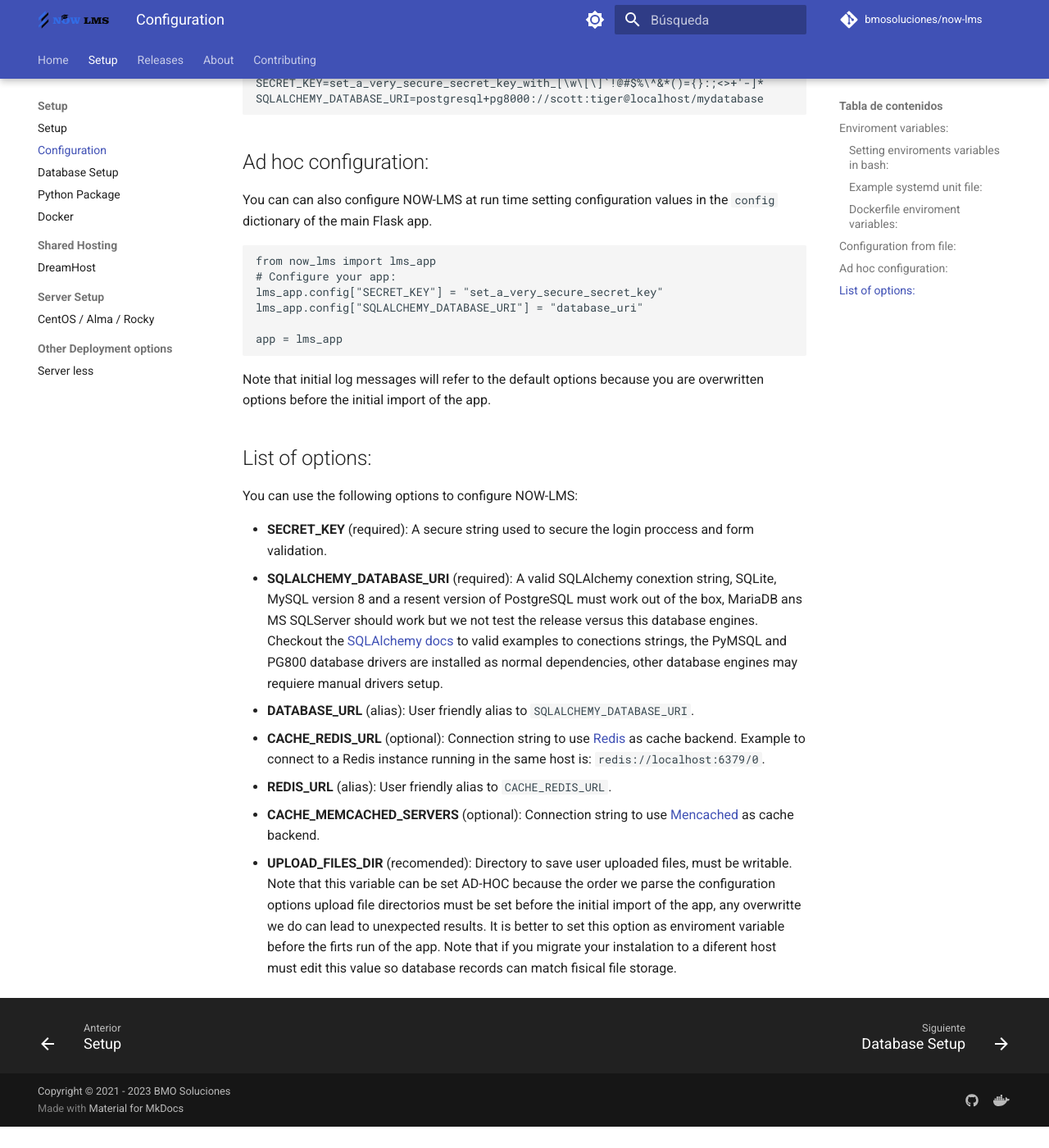
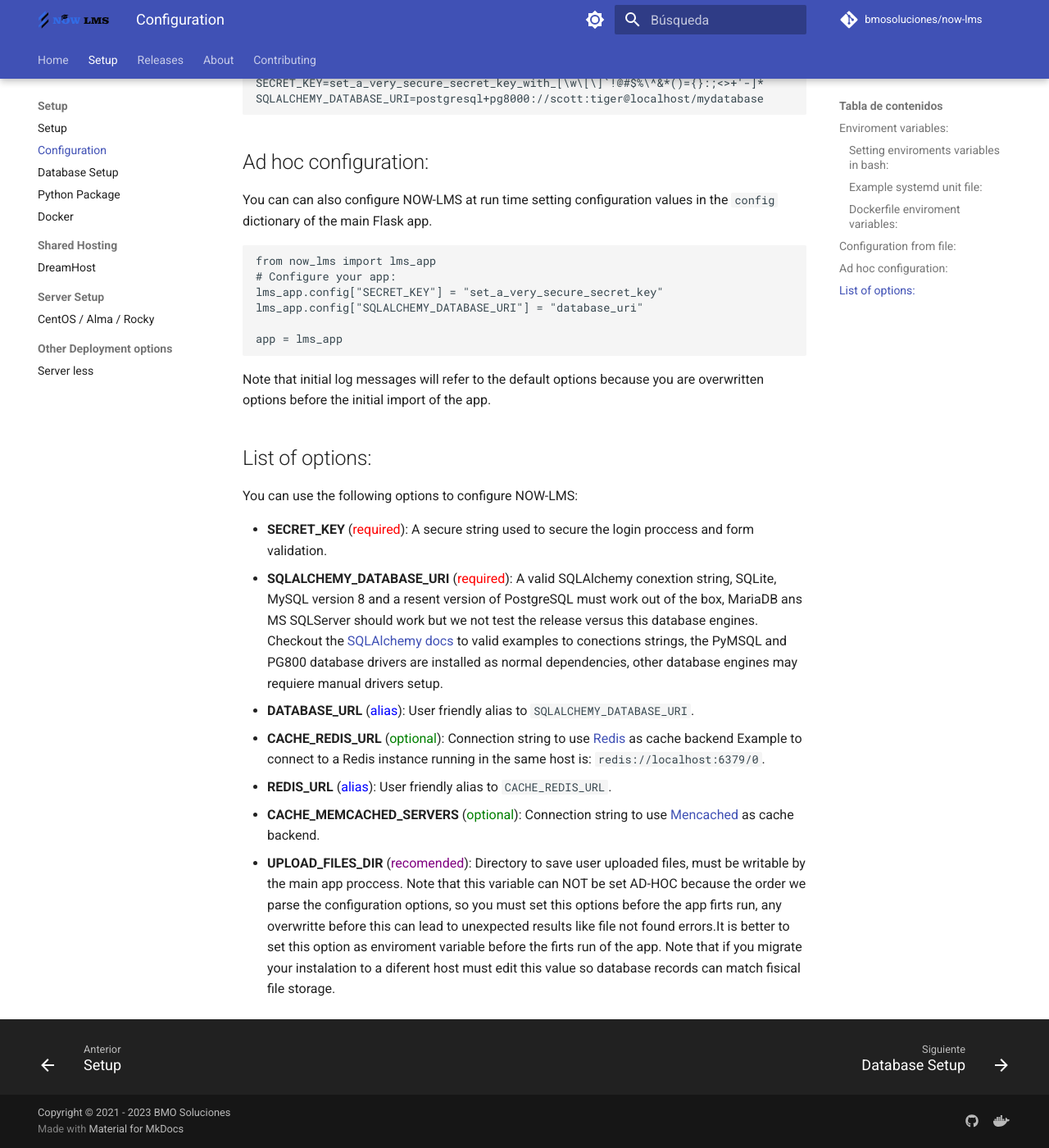
Before and after one commit to bmosoluciones/now-lms, an MkDocs documentation site: the page built from docs/setup-conf.md, in a window 1280 px wide and 1400 px high, scrolled down 1514 px. Shown: the whole window at 82% size. Built offline with MkDocs 1.6.1 and Material for MkDocs 9.7.7, drawn with Linux system fonts in a browser that asks for light colours; comment, search, counter and statistics services are not loaded; before the commit the page ends 2888 px from its top, so only the background shows below that.

Commit message:
docs: Update docs
Signed-off-by: William José Moreno Reyes <williamjmorenor@gmail.com>

```diff
--- a/docs/setup-conf.md
+++ b/docs/setup-conf.md
@@ -77,15 +77,15 @@
 
 You can use the following options to configure NOW-LMS:
 
--   **SECRET_KEY** (required): A secure string used to secure the login proccess and form validation.
--   **SQLALCHEMY_DATABASE_URI** (required): A valid SQLAlchemy conextion string, SQLite, MySQL version 8 and a resent version of PostgreSQL
-    must work out of the box, MariaDB ans MS SQLServer should work but we not test the release versus this database engines. Checkout the
+-   **SECRET_KEY** (<span style="color:red">required</span>): A secure string used to secure the login proccess and form validation.
+-   **SQLALCHEMY_DATABASE_URI** (<span style="color:red">required</span>): A valid SQLAlchemy conextion string, SQLite, MySQL version
+    8 and a resent version of PostgreSQL must work out of the box, MariaDB ans MS SQLServer should work but we not test the release versus this database engines. Checkout the
     [SQLAlchemy docs](https://docs.sqlalchemy.org/en/20/core/engines.html) to valid examples to conections strings, the PyMSQL and PG800 database drivers are installed as normal dependencies, other database engines may requiere manual drivers setup.
--   **DATABASE_URL** (alias): User friendly alias to `SQLALCHEMY_DATABASE_URI`.
--   **CACHE_REDIS_URL** (optional): Connection string to use [Redis](https://redis.io/) as cache backend. Example to connect to a Redis
-    instance running in the same host is: `redis://localhost:6379/0`.
--   **REDIS_URL** (alias): User friendly alias to `CACHE_REDIS_URL`.
--   **CACHE_MEMCACHED_SERVERS** (optional): Connection string to use [Mencached](https://memcached.org/) as cache backend.
--   **UPLOAD_FILES_DIR** (recomended): Directory to save user uploaded files, must be writable. Note that this variable can be set AD-HOC
-    because the order we parse the configuration options upload file directorios must be set before the initial import of the app, any
-    overwritte we do can lead to unexpected results. It is better to set this option as enviroment variable before the firts run of the app. Note that if you migrate your instalation to a diferent host must edit this value so database records can match fisical file storage.
+-   **DATABASE_URL** (<span style="color:blue">alias</span>): User friendly alias to `SQLALCHEMY_DATABASE_URI`.
+-   **CACHE_REDIS_URL** (<span style="color:green">optional</span>): Connection string to use [Redis](https://redis.io/) as cache backend
+    Example to connect to a Redis instance running in the same host is: `redis://localhost:6379/0`.
+-   **REDIS_URL** (<span style="color:blue">alias</span>): User friendly alias to `CACHE_REDIS_URL`.
+-   **CACHE_MEMCACHED_SERVERS** (<span style="color:green">optional</span>): Connection string to use [Mencached](https://memcached.org/)
+    as cache backend.
+-   **UPLOAD_FILES_DIR** (<span style="color:purple">recomended</span>): Directory to save user uploaded files, must be writable by the
+    main app proccess. Note that this variable can NOT be set AD-HOC because the order we parse the configuration options, so you must set this options before the app firts run, any overwritte before this can lead to unexpected results like file not found errors.It is better to set this option as enviroment variable before the firts run of the app. Note that if you migrate your instalation to a diferent host must edit this value so database records can match fisical file storage.
```
